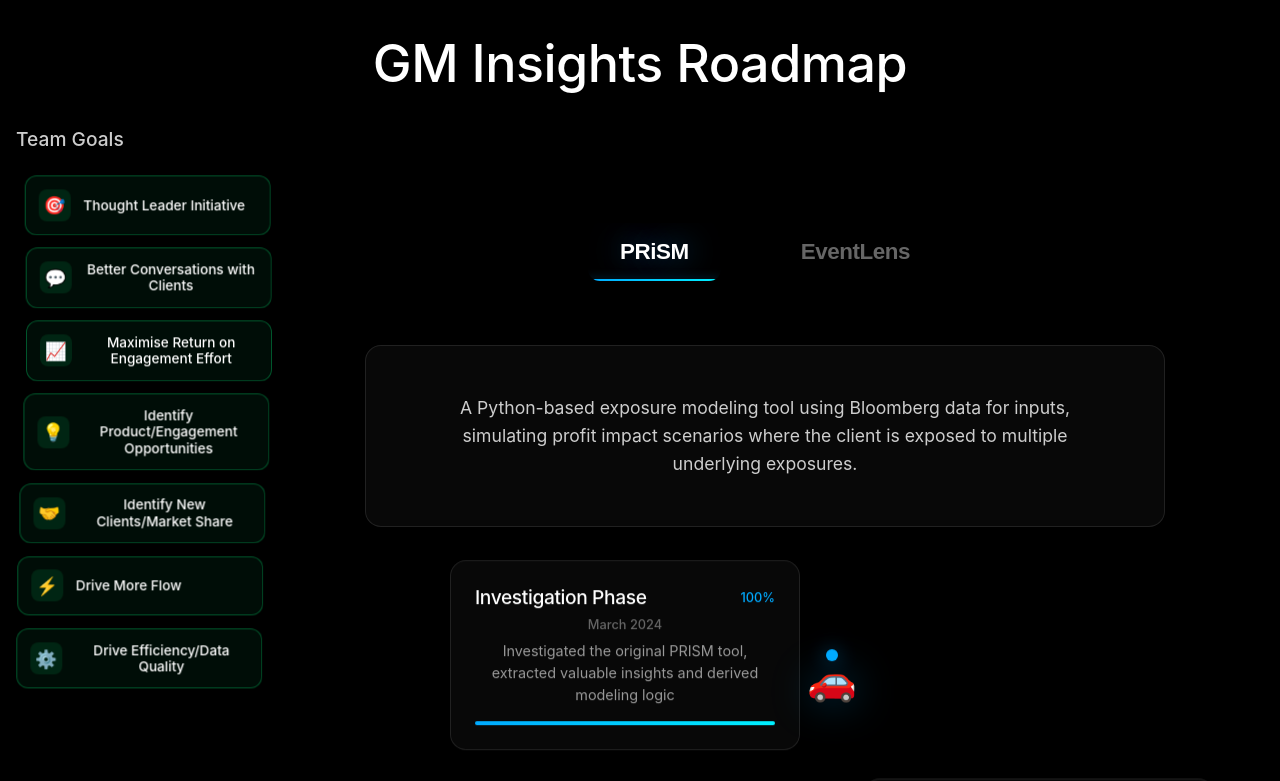
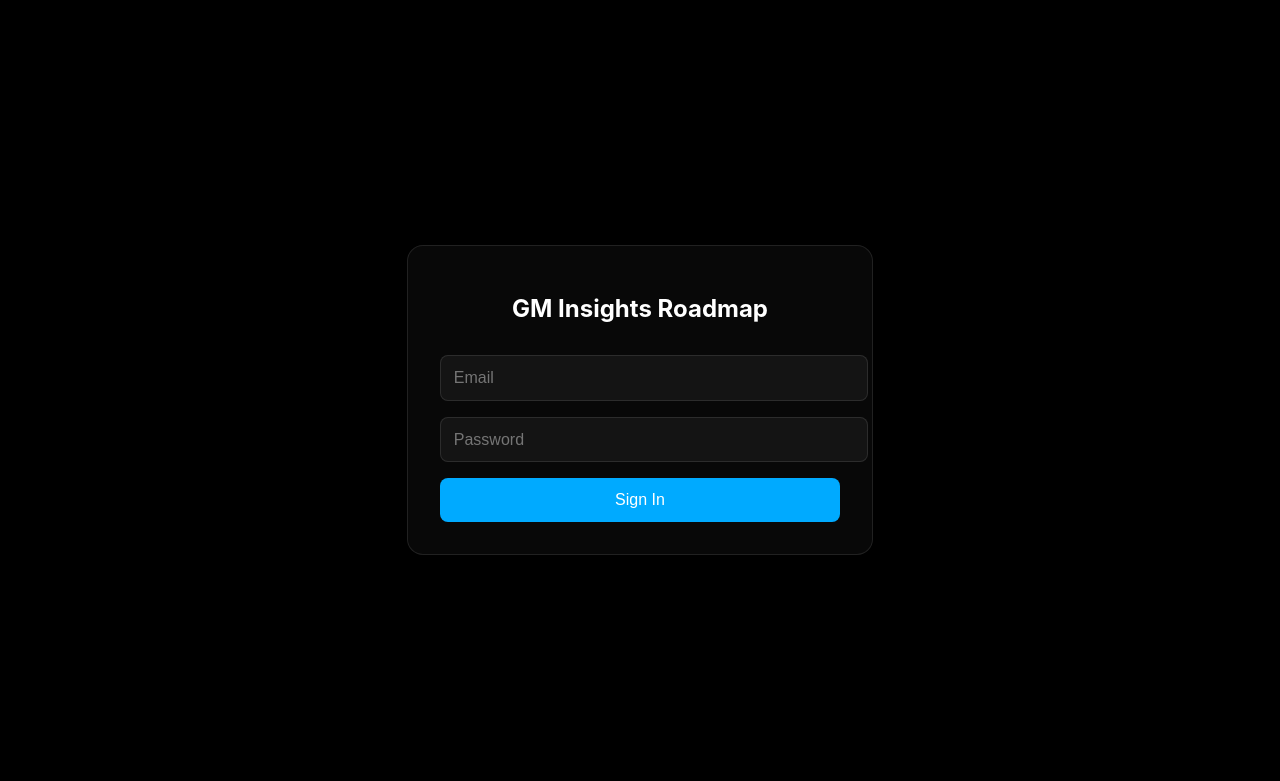
Before and after one commit to AnalyticsTranslators/road-map, a React (Create React App) app: page /#/login in a window 1280 px wide. Shown: the top 781 px of the page. Built offline with nearby package versions, Linux system fonts and the light colour scheme.

Commit message:
Added auth.

```diff
--- a/package.json
+++ b/package.json
@@ -4,11 +4,14 @@
   "homepage": "https://analyticstranslators.github.io/road-map",
   "private": true,
   "dependencies": {
+    "@babel/plugin-proposal-private-property-in-object": "^7.21.11",
+    "@supabase/supabase-js": "^2.48.0",
     "cra-template": "1.2.0",
     "gh-pages": "^6.3.0",
     "gsap": "^3.12.7",
     "react": "^19.0.0",
     "react-dom": "^19.0.0",
+    "react-router-dom": "^7.1.3",
     "react-scripts": "5.0.1",
     "web-vitals": "^4.2.4"
   },
--- a/src/App.css
+++ b/src/App.css
@@ -44,3 +44,27 @@
     transform: rotate(360deg);
   }
 }
+
+.loading {
+  height: 100vh;
+  width: 100vw;
+  display: flex;
+  align-items: center;
+  justify-content: center;
+  background: #000;
+  color: #fff;
+  font-size: 1.2rem;
+  letter-spacing: 0.05em;
+}
+
+.loading::after {
+  content: '...';
+  animation: dots 1.5s steps(4, end) infinite;
+}
+
+@keyframes dots {
+  0%, 20% { content: '.'; }
+  40% { content: '..'; }
+  60% { content: '...'; }
+  80%, 100% { content: ''; }
+}
--- a/src/App.js
+++ b/src/App.js
@@ -1,16 +1,46 @@
+import React, { useState, useEffect } from 'react';
+import { BrowserRouter as Router, Routes, Route, Navigate, HashRouter } from 'react-router-dom';
+import { supabase } from './supabase/config';
+import Roadmap from './components/Roadmap';
+import Login from './components/Login';
 import './App.css';
-import Roadmap from './components/Roadmap';
 
 function App() {
+  const [user, setUser] = useState(null);
+  const [loading, setLoading] = useState(true);
+
+  useEffect(() => {
+    // Check active sessions and sets the user
+    supabase.auth.getSession().then(({ data: { session } }) => {
+      setUser(session?.user ?? null);
+      setLoading(false);
+    });
+
+    // Listen for changes on auth state (sign in, sign out, etc.)
+    const { data: { subscription } } = supabase.auth.onAuthStateChange((_event, session) => {
+      setUser(session?.user ?? null);
+    });
+
+    return () => subscription.unsubscribe();
+  }, []);
+
+  if (loading) {
+    return <div className="loading">Loading...</div>;
+  }
+
   return (
-    <div className="App">
-      <header className="App-header">
-        <h1>GM Insights Roadmap</h1>
-      </header>
-      <main>
-        <Roadmap />
-      </main>
-    </div>
+    <HashRouter>
+      <Routes>
+        <Route
+          path="/"
+          element={user ? <Roadmap /> : <Navigate to="/login" />}
+        />
+        <Route
+          path="/login"
+          element={!user ? <Login /> : <Navigate to="/" />}
+        />
+      </Routes>
+    </HashRouter>
   );
 }
 
--- /dev/null
+++ b/src/components/Login.js
@@ -0,0 +1,56 @@
+import React, { useState } from 'react';
+import { supabase } from '../supabase/config';
+import '../styles/Login.css';
+
+const Login = () => {
+  const [email, setEmail] = useState('');
+  const [password, setPassword] = useState('');
+  const [error, setError] = useState('');
+
+  const handleSubmit = async (e) => {
+    e.preventDefault();
+    try {
+      const { error } = await supabase.auth.signInWithPassword({
+        email,
+        password,
+      });
+
+      if (error) throw error;
+    } catch (error) {
+      setError(error.message || 'Error logging in');
+      console.error(error);
+    }
+  };
+
+  return (
+    <div className="login-container">
+      <div className="login-box">
+        <h1>GM Insights Roadmap</h1>
+        <form onSubmit={handleSubmit}>
+          {error && <div className="error-message">{error}</div>}
+          <div className="input-group">
+            <input
+              type="email"
+              value={email}
+              onChange={(e) => setEmail(e.target.value)}
+              placeholder="Email"
+              required
+            />
+          </div>
+          <div className="input-group">
+            <input
+              type="password"
+              value={password}
+              onChange={(e) => setPassword(e.target.value)}
+              placeholder="Password"
+              required
+            />
+          </div>
+          <button type="submit">Sign In</button>
+        </form>
+      </div>
+    </div>
+  );
+};
+
+export default Login;
--- a/src/components/Roadmap.js
+++ b/src/components/Roadmap.js
@@ -2,6 +2,7 @@ import React, { useState, useEffect, useRef } from 'react';
 import { gsap } from 'gsap';
 import { ScrollTrigger } from 'gsap/ScrollTrigger';
 import '../styles/Roadmap.css';
+import { supabase } from '../supabase/config';
 
 gsap.registerPlugin(ScrollTrigger);
 
@@ -179,6 +180,14 @@ const Roadmap = () => {
     };
   }, [activeProject]);
 
+  const handleSignOut = async () => {
+    try {
+      await supabase.auth.signOut();
+    } catch (error) {
+      console.error('Error signing out:', error.message);
+    }
+  };
+
   return (
     <div className="roadmap-container" ref={containerRef}>
       <div className="project-header">
@@ -244,6 +253,7 @@ const Roadmap = () => {
           </div>
         ))}
       </div>
+      <button onClick={handleSignOut} className="sign-out-button">Sign Out</button>
     </div>
   );
 };
--- /dev/null
+++ b/src/firebase/config.js
@@ -0,0 +1,16 @@
+import { initializeApp } from 'firebase/app';
+import { getAuth } from 'firebase/auth';
+
+const firebaseConfig = {
+  // Your Firebase configuration object
+  // You'll get this from Firebase Console when you create a project
+  apiKey: process.env.REACT_APP_FIREBASE_API_KEY,
+  authDomain: process.env.REACT_APP_FIREBASE_AUTH_DOMAIN,
+  projectId: process.env.REACT_APP_FIREBASE_PROJECT_ID,
+  storageBucket: process.env.REACT_APP_FIREBASE_STORAGE_BUCKET,
+  messagingSenderId: process.env.REACT_APP_FIREBASE_MESSAGING_SENDER_ID,
+  appId: process.env.REACT_APP_FIREBASE_APP_ID
+};
+
+const app = initializeApp(firebaseConfig);
+export const auth = getAuth(app);
--- /dev/null
+++ b/src/styles/Login.css
@@ -0,0 +1,68 @@
+.login-container {
+  height: 100vh;
+  display: flex;
+  align-items: center;
+  justify-content: center;
+  background: #000;
+  color: #fff;
+}
+
+.login-box {
+  background: rgba(255, 255, 255, 0.03);
+  backdrop-filter: blur(10px);
+  padding: 2rem;
+  border-radius: 16px;
+  border: 1px solid rgba(255, 255, 255, 0.1);
+  width: 100%;
+  max-width: 400px;
+  box-shadow: 0 20px 40px rgba(0, 0, 0, 0.2);
+}
+
+.login-box h1 {
+  text-align: center;
+  margin-bottom: 2rem;
+  font-size: 1.5rem;
+  color: #fff;
+}
+
+.input-group {
+  margin-bottom: 1rem;
+}
+
+input {
+  width: 100%;
+  padding: 0.8rem;
+  background: rgba(255, 255, 255, 0.05);
+  border: 1px solid rgba(255, 255, 255, 0.1);
+  border-radius: 8px;
+  color: #fff;
+  font-size: 1rem;
+}
+
+input:focus {
+  outline: none;
+  border-color: #0af;
+}
+
+button {
+  width: 100%;
+  padding: 0.8rem;
+  background: #0af;
+  border: none;
+  border-radius: 8px;
+  color: #fff;
+  font-size: 1rem;
+  cursor: pointer;
+  transition: all 0.3s ease;
+}
+
+button:hover {
+  background: #00c3ff;
+}
+
+.error-message {
+  color: #ff4444;
+  text-align: center;
+  margin-bottom: 1rem;
+  font-size: 0.9rem;
+}
--- a/src/styles/Roadmap.css
+++ b/src/styles/Roadmap.css
@@ -270,6 +270,13 @@
     font-size: 1rem;
     padding: 0.5rem 1rem;
   }
+
+  .sign-out-button {
+    top: 1rem;
+    right: 1rem;
+    padding: 0.6rem 1rem;
+    font-size: 0.8rem;
+  }
 }
 
 .milestone-date {
@@ -497,3 +504,26 @@
     padding-left: 200px;
   }
 }
+
+/* Add these styles for the sign-out button */
+.sign-out-button {
+  position: fixed;
+  top: 2rem;
+  right: 2rem;
+  padding: 0.8rem 1.5rem;
+  background: rgba(255, 255, 255, 0.05);
+  border: 1px solid rgba(255, 255, 255, 0.1);
+  border-radius: 8px;
+  color: #fff;
+  font-size: 0.9rem;
+  cursor: pointer;
+  transition: all 0.3s ease;
+  backdrop-filter: blur(10px);
+  z-index: 1000;
+}
+
+.sign-out-button:hover {
+  background: rgba(255, 0, 0, 0.1);
+  border-color: rgba(255, 0, 0, 0.2);
+  transform: translateY(-2px);
+}
--- /dev/null
+++ b/src/supabase/config.js
@@ -0,0 +1,6 @@
+import { createClient } from '@supabase/supabase-js';
+
+const supabaseUrl = process.env.REACT_APP_SUPABASE_URL;
+const supabaseAnonKey = process.env.REACT_APP_SUPABASE_ANON_KEY;
+
+export const supabase = createClient(supabaseUrl, supabaseAnonKey);
```
Also changed, not shown: 2 other files (tests, documents, lock files or other folders).
